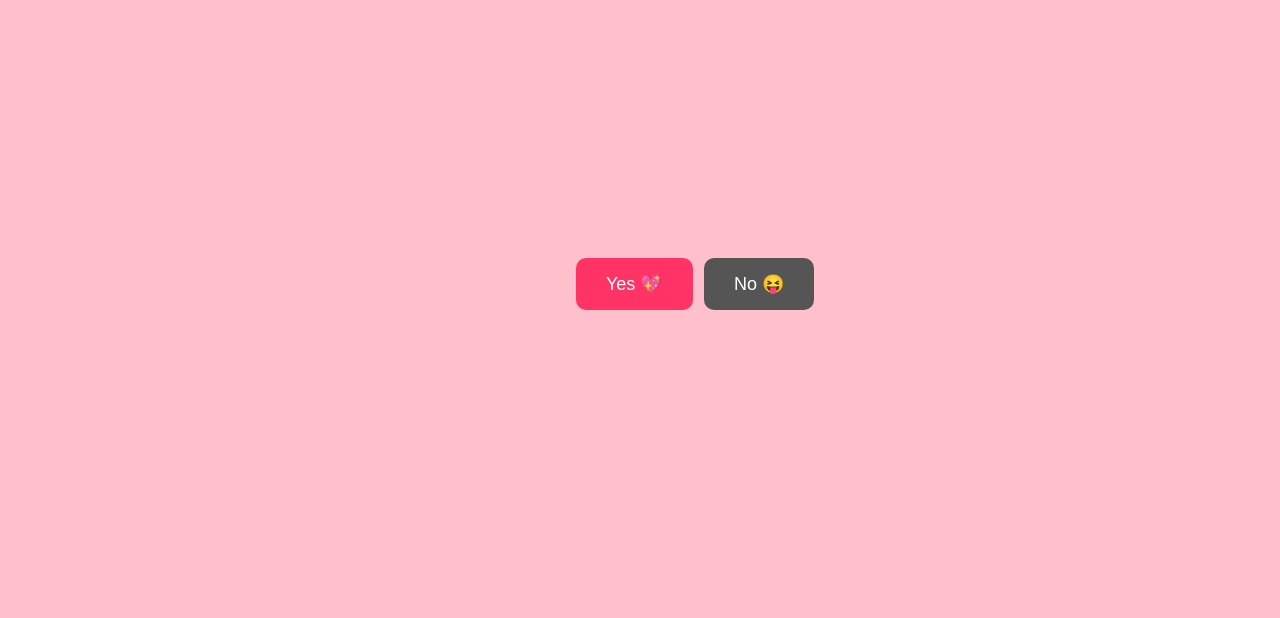
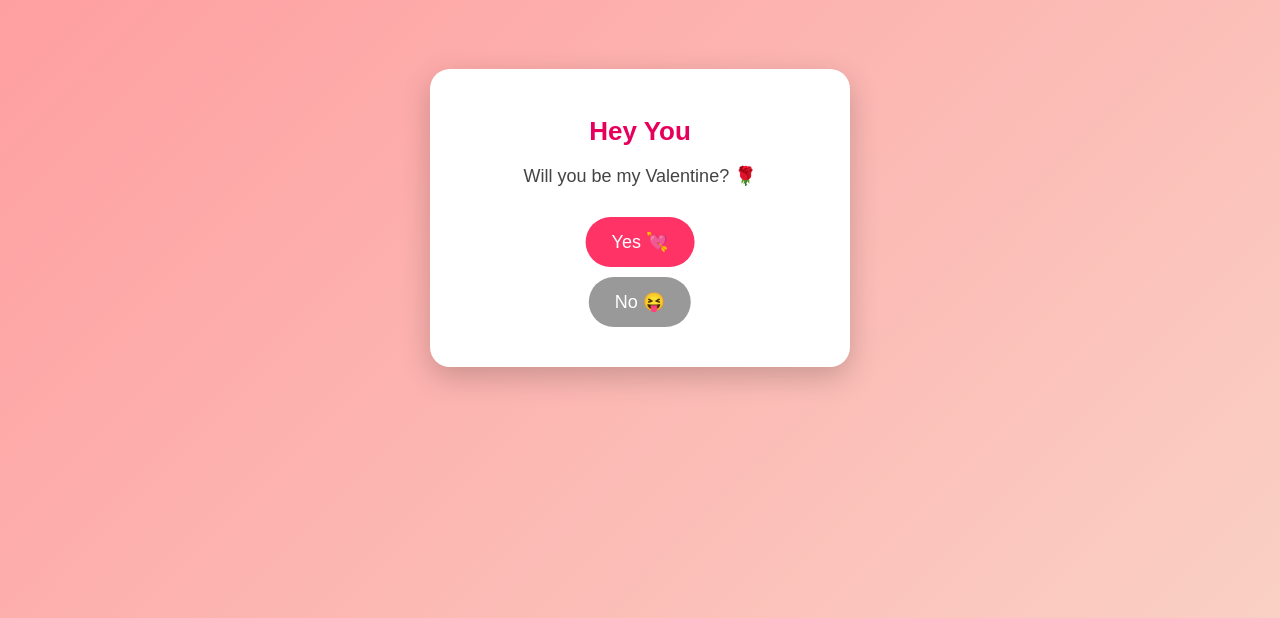
Before and after one commit to Rohan-Kumar-Jain/valentine, a plain HTML site: page index.html in a window 1280 px wide. Shown: the part 182-800 px from the top of the page. Drawn offline with nearby package versions, Linux system fonts and the light colour scheme.

Commit message:
Update index.html

```diff
--- a/index.html
+++ b/index.html
@@ -1,58 +1,140 @@
 <!DOCTYPE html>
 <html lang="en">
 <head>
-  <meta charset="UTF-8">
+  <meta charset="UTF-8" />
+  <meta name="viewport" content="width=device-width, initial-scale=1.0"/>
   <title>Be My Valentine 💖</title>
+
+  <!-- Confetti Library -->
+  <script src="https://cdn.jsdelivr.net/npm/canvas-confetti@1.6.0/dist/confetti.browser.min.js"></script>
+
   <style>
     body {
-      font-family: Arial, sans-serif;
-      background: pink;
+      margin: 0;
+      height: 100vh;
+      background: linear-gradient(135deg, #ff9a9e, #fad0c4);
+      font-family: 'Poppins', Arial, sans-serif;
+      display: flex;
+      align-items: center;
+      justify-content: center;
       text-align: center;
-      padding-top: 100px;
+      overflow: hidden;
     }
+
+    .card {
+      background: white;
+      padding: 30px 20px;
+      border-radius: 20px;
+      width: 90%;
+      max-width: 380px;
+      box-shadow: 0 10px 30px rgba(0,0,0,0.2);
+    }
+
     h1 {
-      color: #b30059;
+      color: #e6005c;
+      font-size: 26px;
+      margin-bottom: 10px;
     }
-    #yes, #no {
-      padding: 15px 30px;
+
+    p {
+      font-size: 18px;
+      color: #444;
+    }
+
+    .buttons {
+      margin-top: 30px;
+      position: relative;
+      height: 120px;
+    }
+
+    button {
+      padding: 14px 26px;
       font-size: 18px;
       border: none;
-      border-radius: 10px;
+      border-radius: 30px;
       cursor: pointer;
       position: absolute;
     }
+
     #yes {
       background: #ff3366;
       color: white;
-      left: 45%;
-      top: 55%;
+      left: 50%;
+      transform: translateX(-50%);
     }
+
     #no {
-      background: #555;
+      background: #999;
       color: white;
-      left: 55%;
-      top: 55%;
+      left: 50%;
+      top: 60px;
+      transform: translateX(-50%);
+    }
+
+    .final {
+      font-size: 26px;
+      color: #e6005c;
     }
   </style>
 </head>
+
 <body>
 
-<h1>Will you be my Valentine? 💘</h1>
+<audio id="music" autoplay loop>
+  <source src="https://www.soundhelix.com/examples/mp3/SoundHelix-Song-1.mp3" type="audio/mpeg">
+</audio>
 
-<button id="yes" onclick="yesClick()">Yes 💖</button>
-<button id="no" onmouseover="moveNo()">No 😝</button>
+<div class="card" id="card">
+  <h1>Hey <span id="name">💖</span></h1>
+  <p>Will you be my Valentine? 🌹</p>
+
+  <div class="buttons">
+    <button id="yes" onclick="yesClick()">Yes 💘</button>
+    <button id="no" onmouseover="moveNo()" ontouchstart="moveNo()">No 😝</button>
+  </div>
+</div>
 
 <script>
+  // 👤 Name Personalization
+  const params = new URLSearchParams(window.location.search);
+  const personName = params.get("name") || "You";
+  document.getElementById("name").innerText = personName;
+
+  // 🎵 Music autoplay fix for mobile
+  document.body.addEventListener('click', () => {
+    document.getElementById("music").play();
+  }, { once: true });
+
+  // 🏃 No button movement
   function moveNo() {
-    const x = Math.random() * (window.innerWidth - 100);
-    const y = Math.random() * (window.innerHeight - 50);
-    const noBtn = document.getElementById("no");
-    noBtn.style.left = x + "px";
-    noBtn.style.top = y + "px";
+    const btn = document.getElementById("no");
+    const card = document.querySelector(".card");
+    const maxX = card.offsetWidth - btn.offsetWidth;
+    const maxY = card.offsetHeight - btn.offsetHeight;
+
+    btn.style.left = Math.random() * maxX + "px";
+    btn.style.top = Math.random() * maxY + "px";
   }
 
+  // 🎉 Yes click celebration
   function yesClick() {
-    document.body.innerHTML = "<h1>Yayyy! 💕😍<br>You just made me the happiest person! 💐</h1>";
+    document.getElementById("card").innerHTML =
+      `<div class="final">Yayyy! 💕<br>
+       I knew you'd say YES 😍🌹</div>`;
+
+    confetti({
+      particleCount: 200,
+      spread: 70,
+      origin: { y: 0.6 }
+    });
+
+    setTimeout(() => {
+      confetti({
+        particleCount: 150,
+        spread: 100,
+        origin: { y: 0.4 }
+      });
+    }, 500);
   }
 </script>
 
```
